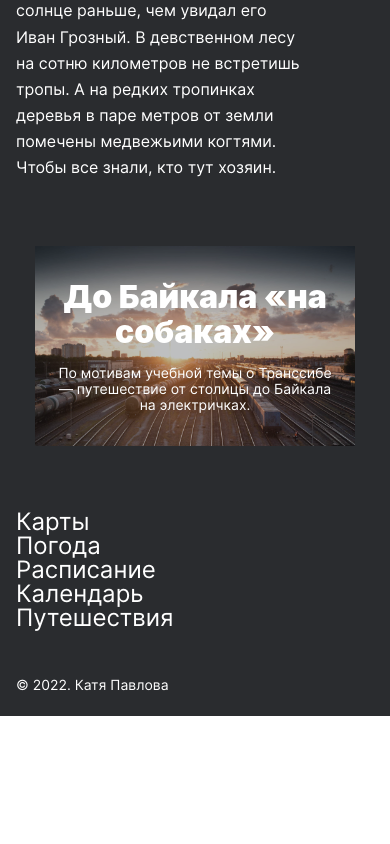
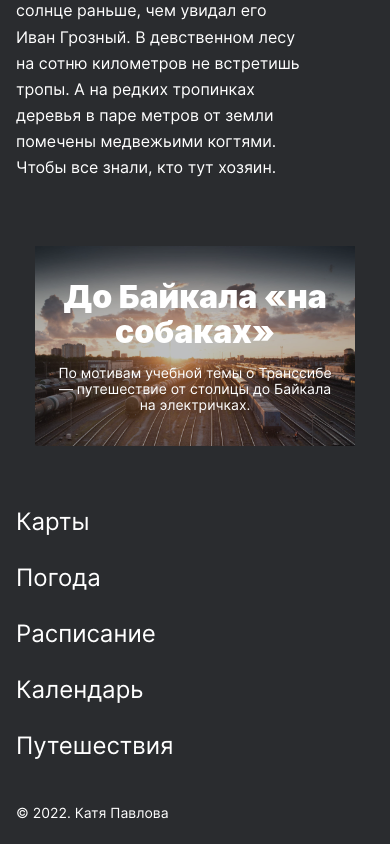
Before and after one commit to katushapvlva/russian-travel, a plain HTML site: page index.html in a window 390 px wide. Shown: the part 10071-10915 px from the top of the page. Before the commit the page ends 10787 px from the top, so only its background shows below. Drawn offline with Linux system fonts and the light colour scheme; a web font is replaced by a local one.

Commit message:
Исправила отступы в мобильной версии для footer

```diff
--- a/blocks/footer/__link/footer__link.css
+++ b/blocks/footer/__link/footer__link.css
@@ -7,6 +7,10 @@
   margin-right: 18px;
 }
 
+.footer__link:last-of-type {
+  margin-right: 0px;
+}
+
 @media screen and (max-width: 767px) {
   .footer__link {
     margin-right: 0px;
@@ -14,4 +18,8 @@
     font-size: 24px;
     line-height: 24px;
   }
+
+  .footer__link:last-of-type {
+    margin-bottom: 0px;
+  }
 }
--- a/index.html
+++ b/index.html
@@ -186,19 +186,19 @@
 
       <footer class = "footer">
         <ul class = "footer__links">
-          <li>
+          <li class = "footer__link">
             <a class = "footer__link" href = "https://yandex.ru/maps" target = "_blank">Карты</a>
           </li>
-          <li>
+          <li class = "footer__link">
             <a class = "footer__link" href = "https://yandex.ru/pogoda" target = "_blank">Погода</a>
           </li>
-          <li>
+          <li class = "footer__link">
             <a class = "footer__link" href = "https://rasp.yandex.ru" target = "_blank">Расписание</a>
           </li>
-          <li>
+          <li class = "footer__link">
             <a class = "footer__link" href = "https://calendar.yandex.ru" target = "_blank">Календарь</a>
           </li>
-          <li>
+          <li class = "footer__link">
             <a class = "footer__link" href = "https://travel.yandex.ru" target = "_blank">Путешествия</a>
           </li>
         </ul>
```
